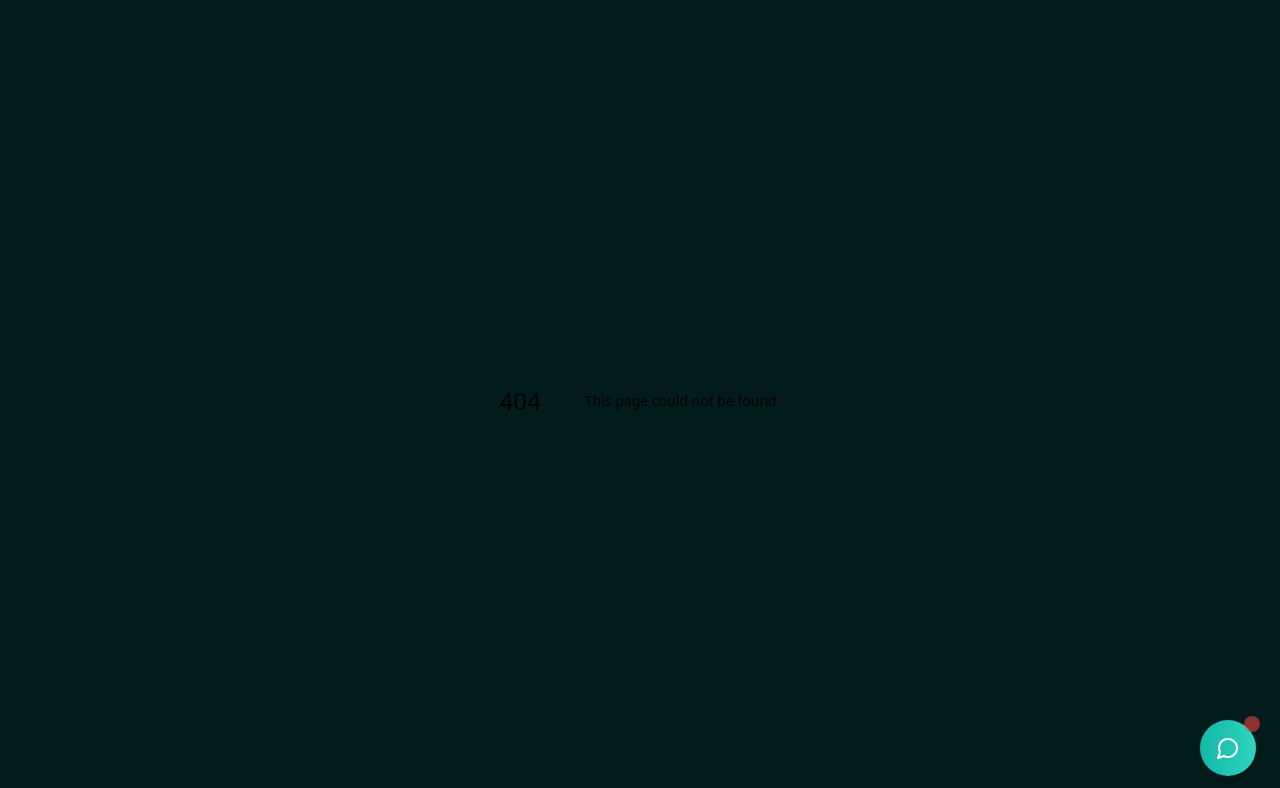
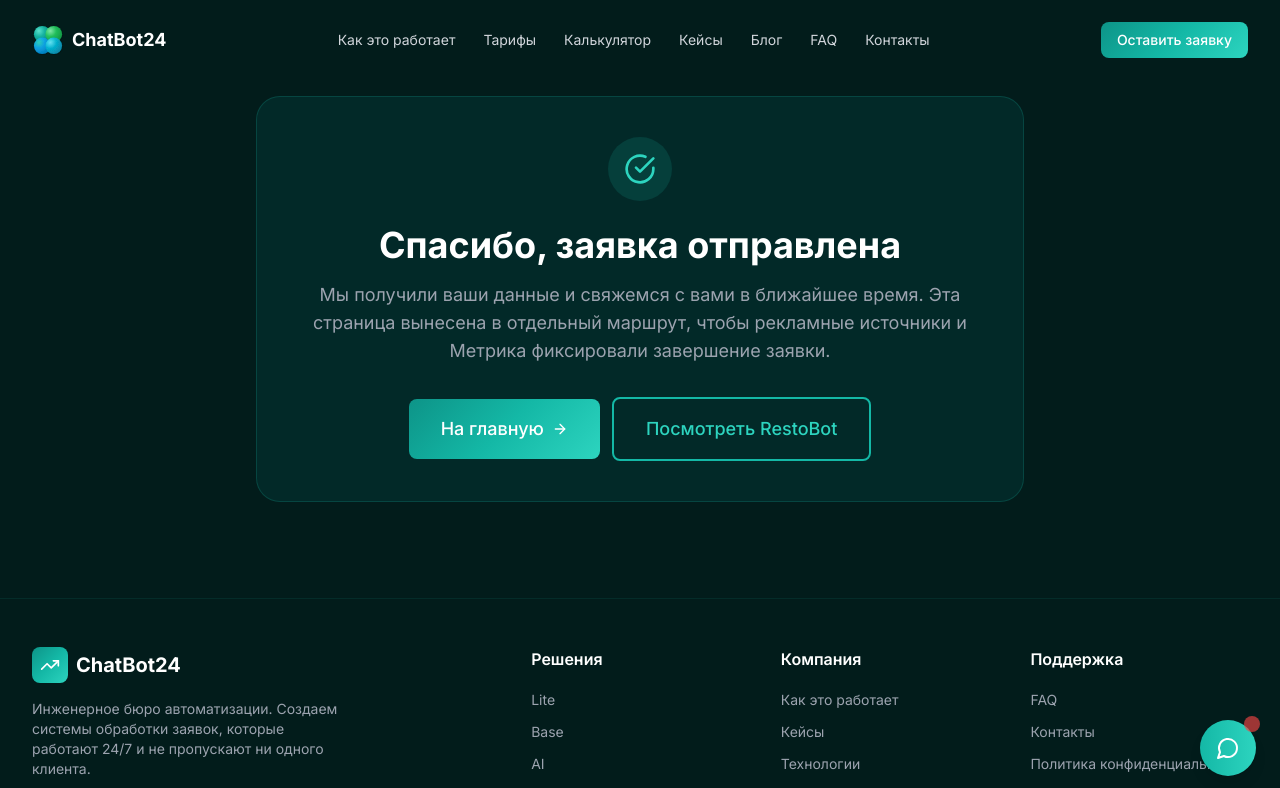
Before and after one commit to timoshinoleg-eng/march, a Next.js app: page /thanks in a window 1280 px wide. Before the commit this address had no page. Shown: the top 788 px of the page. Built offline with nearby package versions, Linux system fonts and the light colour scheme.

Commit message:
Fix lead funnels and ad landing routes

```diff
--- /dev/null
+++ b/app/calculator/page.tsx
@@ -0,0 +1,30 @@
+import Header from "@/components/sections/Header";
+import Footer from "@/components/sections/Footer";
+import FinalCTA from "@/components/sections/FinalCTA";
+import ROICalculator from "@/components/sections/Calculator";
+
+export default function CalculatorPage() {
+  return (
+    <>
+      <Header />
+      <main className="pt-24">
+        <section className="bg-bg-primary px-4 py-16 sm:px-6 lg:px-8">
+          <div className="mx-auto max-w-5xl text-center">
+            <span className="inline-flex rounded-full border border-primary-500/20 bg-primary-500/10 px-4 py-2 text-sm text-primary-300">
+              Страница для рекламного трафика
+            </span>
+            <h1 className="mt-6 text-4xl font-bold text-white sm:text-5xl">
+              Рассчитайте потери и оставьте заявку на аудит
+            </h1>
+            <p className="mx-auto mt-4 max-w-3xl text-lg text-gray-400">
+              Маршрут вынесен в отдельную страницу, чтобы рекламные переходы не упирались в 404, а заявка завершалась отдельным thank-you сценарием для Метрики.
+            </p>
+          </div>
+        </section>
+        <ROICalculator />
+        <FinalCTA />
+      </main>
+      <Footer />
+    </>
+  );
+}
--- a/app/page.tsx
+++ b/app/page.tsx
@@ -9,6 +9,7 @@ import Integrations from "@/components/sections/Integrations"
 import Cases from "@/components/sections/Cases"
 import Process from "@/components/sections/Process"
 import FAQ from "@/components/sections/FAQ"
+import FinalCTA from "@/components/sections/FinalCTA"
 import Footer from "@/components/sections/Footer"
 
 export default function Home() {
@@ -26,6 +27,7 @@ export default function Home() {
         <Cases />
         <Process />
         <FAQ />
+        <FinalCTA />
       </main>
       <Footer />
     </>
--- /dev/null
+++ b/app/resto-bot/page.tsx
@@ -0,0 +1 @@
+export { default } from "../restobot/page";
--- /dev/null
+++ b/app/restobot/page.tsx
@@ -0,0 +1,43 @@
+import Header from "@/components/sections/Header";
+import Footer from "@/components/sections/Footer";
+import FinalCTA from "@/components/sections/FinalCTA";
+
+export default function RestoBotPage() {
+  return (
+    <>
+      <Header />
+      <main className="bg-bg-primary pt-24">
+        <section className="px-4 py-16 sm:px-6 lg:px-8">
+          <div className="mx-auto max-w-6xl">
+            <div className="rounded-3xl border border-primary-500/20 bg-gradient-to-br from-primary-500/10 to-bg-secondary p-8 sm:p-12">
+              <span className="inline-flex rounded-full border border-amber-400/20 bg-amber-400/10 px-4 py-2 text-sm text-amber-300">
+                Пилотная версия RestoBot
+              </span>
+              <h1 className="mt-6 max-w-4xl text-4xl font-bold text-white sm:text-5xl">
+                Чат-бот для ресторана и доставки: приём заказов, брони и ответы гостям 24/7
+              </h1>
+              <p className="mt-4 max-w-3xl text-lg text-gray-400">
+                RestoBot собирает заявки из Telegram и сайта, отвечает по меню, помогает не терять заказы в часы пик и передаёт данные менеджеру или в CRM.
+              </p>
+            </div>
+
+            <div className="mt-8 grid gap-6 lg:grid-cols-2">
+              {[
+                "Приём предзаказов и бронирований без участия администратора.",
+                "Сбор контактов гостя и маршрутизация заказов по сценарию.",
+                "Ответы на типовые вопросы о меню, доставке и времени работы.",
+                "Отдельные сценарии для доставки, dark kitchen и сети заведений.",
+              ].map((item) => (
+                <div key={item} className="rounded-2xl border border-primary-500/10 bg-bg-secondary/60 p-6 text-gray-300">
+                  {item}
+                </div>
+              ))}
+            </div>
+          </div>
+        </section>
+        <FinalCTA />
+      </main>
+      <Footer />
+    </>
+  );
+}
--- /dev/null
+++ b/app/thank-you/page.tsx
@@ -0,0 +1 @@
+export { default } from "../thanks/page";
--- /dev/null
+++ b/app/thanks/page.tsx
@@ -0,0 +1,52 @@
+import Link from "next/link";
+import Header from "@/components/sections/Header";
+import Footer from "@/components/sections/Footer";
+import Button from "@/components/ui/Button";
+import { CheckCircle, ArrowRight } from "lucide-react";
+
+interface ThanksPageProps {
+  searchParams?: Promise<Record<string, string | string[] | undefined>>;
+}
+
+function getSource(value: string | string[] | undefined) {
+  return Array.isArray(value) ? value[0] : value;
+}
+
+export default async function ThanksPage({ searchParams }: ThanksPageProps) {
+  const params = searchParams ? await searchParams : {};
+  const source = getSource(params.source);
+
+  return (
+    <>
+      <Header />
+      <main className="bg-bg-primary px-4 py-24 sm:px-6 lg:px-8">
+        <section className="mx-auto max-w-3xl rounded-3xl border border-primary-500/20 bg-bg-secondary/70 p-10 text-center">
+          <div className="mx-auto flex h-16 w-16 items-center justify-center rounded-full bg-primary-500/15">
+            <CheckCircle className="h-8 w-8 text-primary-400" />
+          </div>
+          <h1 className="mt-6 text-4xl font-bold text-white">Спасибо, заявка отправлена</h1>
+          <p className="mt-4 text-lg text-gray-400">
+            Мы получили ваши данные и свяжемся с вами в ближайшее время. Эта страница вынесена в отдельный маршрут, чтобы рекламные источники и Метрика фиксировали завершение заявки.
+          </p>
+          {source ? (
+            <p className="mt-4 text-sm text-gray-500">Источник формы: {source}</p>
+          ) : null}
+          <div className="mt-8 flex flex-col items-center justify-center gap-3 sm:flex-row">
+            <Link href="/">
+              <Button size="lg">
+                На главную
+                <ArrowRight className="ml-2 h-4 w-4" />
+              </Button>
+            </Link>
+            <Link href="/restobot">
+              <Button size="lg" variant="outline">
+                Посмотреть RestoBot
+              </Button>
+            </Link>
+          </div>
+        </section>
+      </main>
+      <Footer />
+    </>
+  );
+}
--- a/components/sections/FinalCTA.tsx
+++ b/components/sections/FinalCTA.tsx
@@ -1,6 +1,7 @@
 "use client";
 
 import { useState, useEffect } from "react";
+import { useRouter } from "next/navigation";
 import { motion } from "framer-motion";
 import { useSearchParams } from "next/navigation";
 import Card from "@/components/ui/Card";
@@ -49,6 +50,7 @@ const crmTypeOptions = [
 
 function FinalCTAContent() {
   const searchParams = useSearchParams();
+  const router = useRouter();
 
   const [formData, setFormData] = useState({
     name: "",
@@ -110,17 +112,9 @@ function FinalCTAContent() {
       const data = await response.json();
 
       if (data.success) {
+        trackFormSubmit("brief_form");
         setIsSuccess(true);
-        // Отслеживание цели Яндекс Метрики - отправка формы
-        trackFormSubmit("brief_form");
-        setFormData({
-          name: "",
-          company: "",
-          phone: "",
-          email: "",
-          dailyLeads: "",
-          crmType: "",
-        });
+        router.push(`/thanks?source=${encodeURIComponent(utmData.utmSource || "final_cta")}`);
       }
     } catch (error) {
       console.error("Form submission error:", error);
--- a/components/sections/Footer.tsx
+++ b/components/sections/Footer.tsx
@@ -1,4 +1,7 @@
+"use client";
+
 import { TrendingUp, Mail, Phone, MapPin } from "lucide-react";
+import { trackEmailClick, trackGoal, trackPhoneClick } from "@/lib/metrika";
 
 const footerLinks = {
   solutions: [
@@ -15,9 +18,9 @@ const footerLinks = {
   ],
   support: [
     { label: "FAQ", href: "#faq" },
-    { label: "Контакты", href: "#contact" },
-    { label: "Политика конфиденциальности", href: "#" },
-    { label: "Пользовательское соглашение", href: "#" },
+    { label: "Контакты", href: "/#final-cta" },
+    { label: "Политика конфиденциальности", href: "/thanks" },
+    { label: "Пользовательское соглашение", href: "/calculator" },
   ],
 };
 
@@ -43,6 +46,7 @@ export default function Footer() {
             <div className="space-y-3">
               <a
                 href="tel:+79933366102"
+                onClick={() => trackPhoneClick()}
                 className="flex items-center gap-3 text-sm text-gray-400 hover:text-primary-400 transition-colors"
               >
                 <Phone className="w-4 h-4 text-primary-400" />
@@ -50,6 +54,7 @@ export default function Footer() {
               </a>
               <a
                 href="mailto:info@chatbot24.su"
+                onClick={() => trackEmailClick()}
                 className="flex items-center gap-3 text-sm text-gray-400 hover:text-primary-400 transition-colors"
               >
                 <Mail className="w-4 h-4 text-primary-400" />
@@ -70,6 +75,7 @@ export default function Footer() {
                 <li key={link.label}>
                   <a
                     href={link.href}
+                    onClick={() => trackGoal("brief_cta_click", { source: `footer_${link.label.toLowerCase()}` })}
                     className="text-gray-400 text-sm hover:text-primary-400 transition-colors"
                   >
                     {link.label}
@@ -87,6 +93,11 @@ export default function Footer() {
                 <li key={link.label}>
                   <a
                     href={link.href}
+                    onClick={
+                      link.label === "Контакты"
+                        ? () => trackGoal("brief_cta_click", { source: "footer_contacts" })
+                        : undefined
+                    }
                     className="text-gray-400 text-sm hover:text-primary-400 transition-colors"
                   >
                     {link.label}
--- a/components/sections/Header.tsx
+++ b/components/sections/Header.tsx
@@ -4,6 +4,7 @@ import { useState, useEffect } from "react";
 import { motion } from "framer-motion";
 import Logo from "../Logo";
 import { openChatWidget } from "@/lib/chat";
+import { trackGoal } from "@/lib/metrika";
 import { Menu, X } from "lucide-react";
 import Link from "next/link";
 import { usePathname } from "next/navigation";
@@ -94,7 +95,10 @@ export default function Header() {
             {/* CTA Button Desktop */}
             <div className="hidden md:block">
               <button
-                onClick={() => openChatWidget('brief')}
+                onClick={() => {
+                  trackGoal("brief_cta_click", { source: "header_cta" });
+                  openChatWidget('brief');
+                }}
                 className="px-4 py-2 bg-gradient-emerald text-white text-sm font-medium rounded-lg hover:shadow-lg hover:shadow-primary-500/25 transition-shadow"
               >
                 Оставить заявку
@@ -159,6 +163,7 @@ export default function Header() {
                 <button
                   onClick={() => {
                     setIsMobileMenuOpen(false);
+                    trackGoal("brief_cta_click", { source: "mobile_menu" });
                     openChatWidget('brief');
                   }}
                   className="block w-full px-6 py-3 bg-gradient-emerald text-white font-medium rounded-lg text-center"
--- a/lib/metrika.ts
+++ b/lib/metrika.ts
@@ -20,3 +20,4 @@ export const trackMessengerClick = (messenger: string) => trackGoal('messenger_c
 export const trackCTAClick = (ctaName: string) => trackGoal('cta_click', { cta: ctaName });
 export const trackPhoneClick = () => trackGoal('phone_click');
 export const trackEmailClick = () => trackGoal('email_click');
+export const trackTelegramClick = (source?: string) => trackGoal('telegram_click', source ? { source } : undefined);
--- a/next.config.js
+++ b/next.config.js
@@ -37,6 +37,8 @@ const nextConfig = {
 
   redirects: async () => [
     { source: '/home', destination: '/', permanent: true },
+    { source: '/thanks.html', destination: '/thanks', permanent: false },
+    { source: '/spasibo', destination: '/thanks', permanent: false },
   ],
 };
 
```
